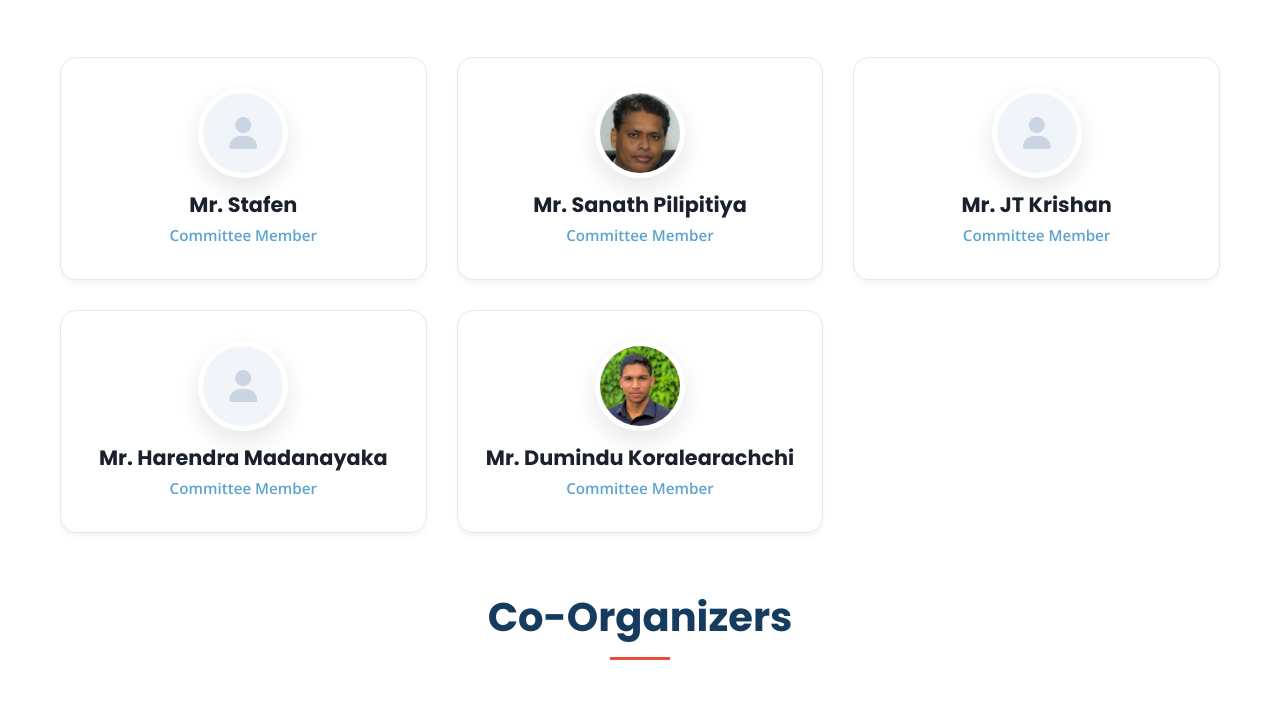
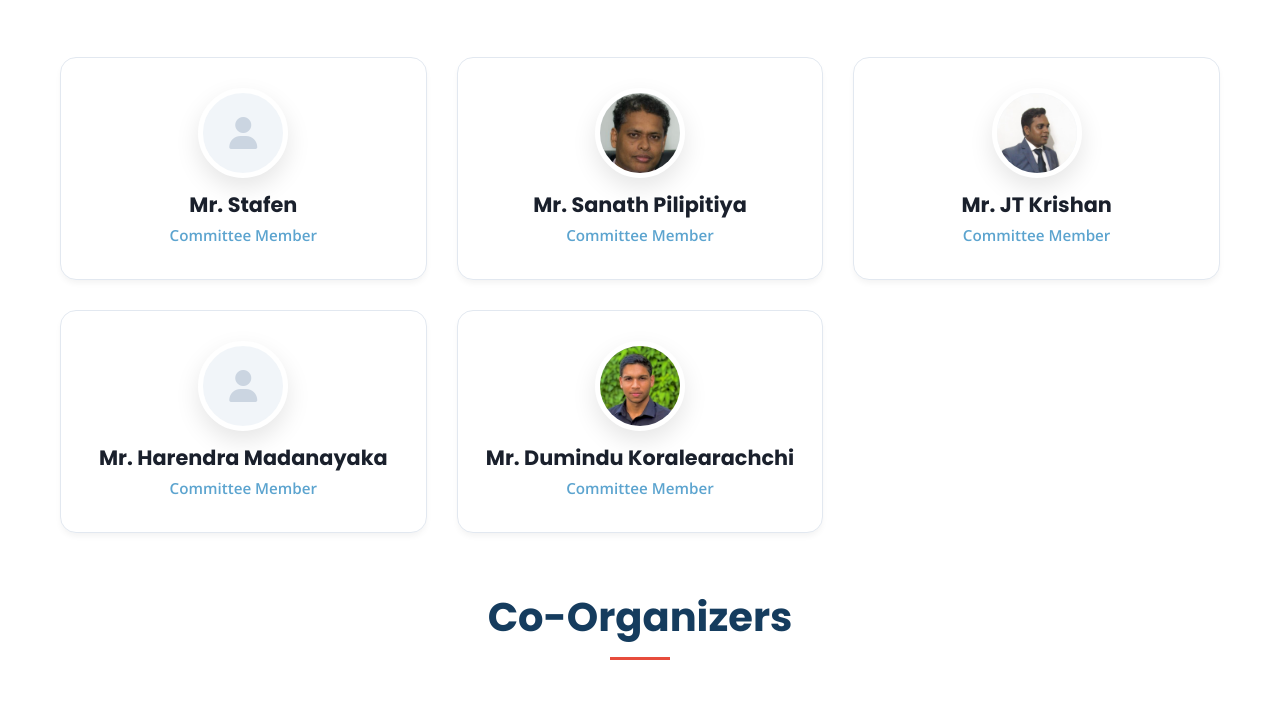
Before and after one commit to DuminduDK/flyforpeace, a plain HTML site: page leadership.html in a window 1280 px wide. Shown: the part 1600-2317 px from the top of the page. Drawn offline with nearby package versions, Linux system fonts and the light colour scheme.

Commit message:
Added JT Krishan photo to leadership

```diff
--- a/leadership.html
+++ b/leadership.html
@@ -115,9 +115,8 @@
                     <span class="role">Committee Member</span>
                 </div>
                 <div class="member-card">
-                    <div class="avatar-placeholder small">
-                        <img src="" alt="" onerror="this.style.display='none'">
-                        <i class="fas fa-user"></i>
+                    <div class="avatar-placeholder small" style="overflow: hidden;">
+                        <img src="assets/jt krishan.jpg" alt="Mr. JT Krishan" style="width: 100%; height: 100%; object-fit: cover;">
                     </div>
                     <h4>Mr. JT Krishan</h4>
                     <span class="role">Committee Member</span>
```
